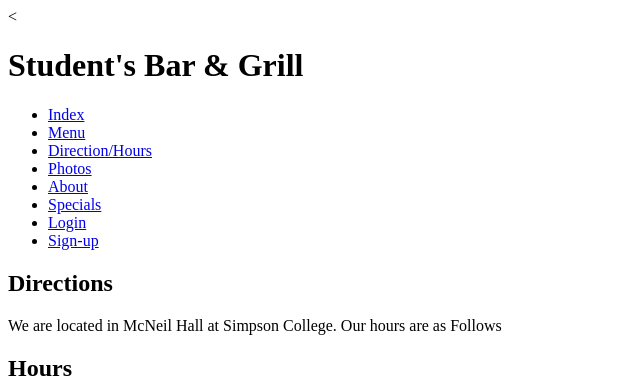
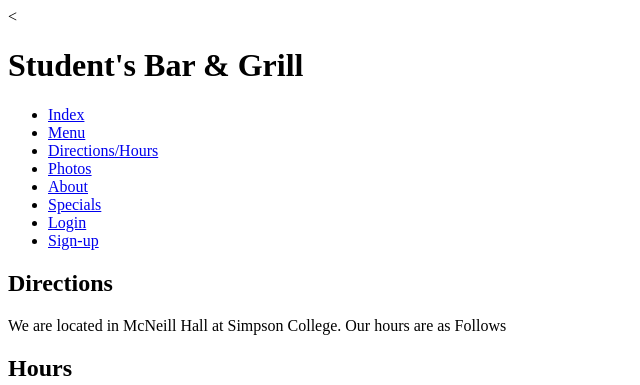
Before and after one commit to tuckerbluml/student_restaurant, a plain HTML site: page student_bar&_grill/directions.html in a window 1280 px wide. Shown: the top 385 px of the page, 0-640 px from the left. Drawn offline with Linux system fonts and the light colour scheme.

Commit message:
test change

```diff
--- a/student_bar&_grill/directions.html
+++ b/student_bar&_grill/directions.html
@@ -19,7 +19,7 @@
    <ul>
     <li><a href="index.html">Index</a></li>
     <li><a href="menu.html">Menu</a></li>
-    <li><a href="directions.html">Direction/Hours</a></li>
+    <li><a href="directions.html">Directions/Hours</a></li>
     <li><a href="photos.hmtl">Photos</a></li>
     <li><a href="about.html">About</a></li>
     <li><a href="specials.html">Specials</a></li>
@@ -28,7 +28,7 @@
   </ul>
 
   <h2>Directions</h2>
-  <p>We are located in McNeil Hall at Simpson College. Our hours are as Follows</p>
+  <p>We are located in McNeill Hall at Simpson College. Our hours are as Follows</p>
 
   <h2>Hours</h2>
   <ul>
```
